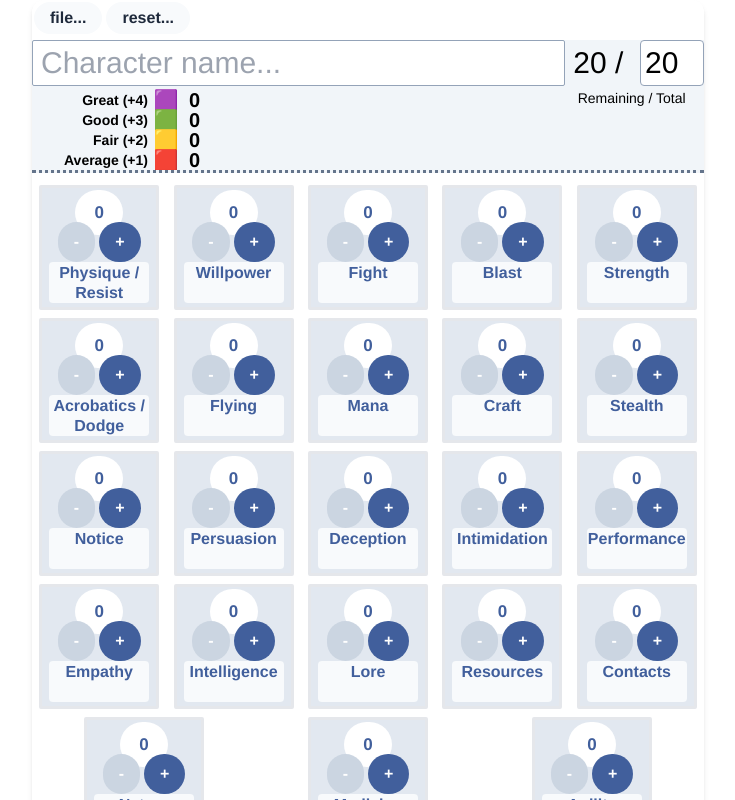
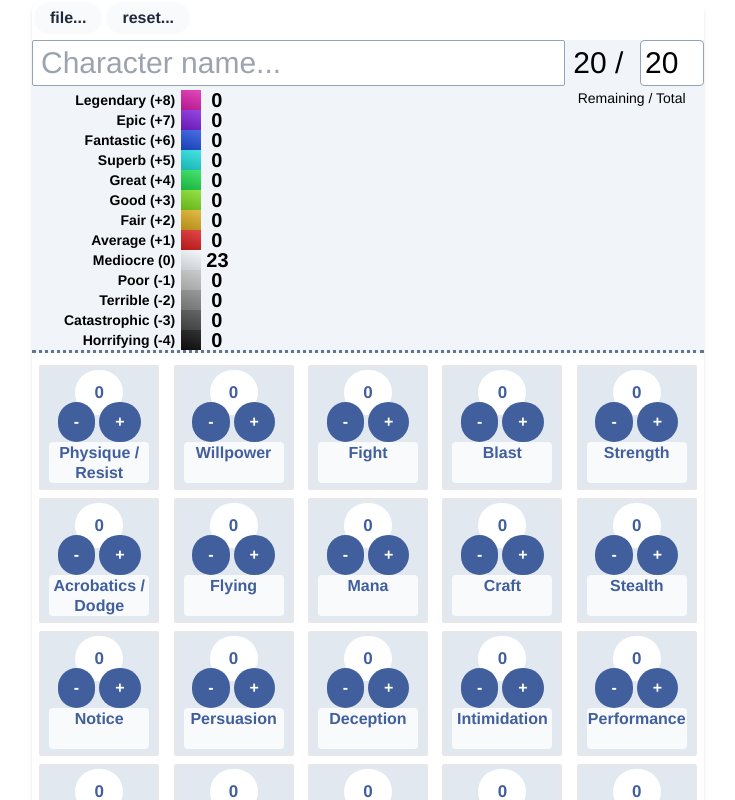
Before and after one commit to johncarmack1984/toh-skill-builder, a Vue app: page / in a window 1280 px wide. Shown: the top 800 px of the page, without its empty margins (272-1007 px from the left). Built offline with nearby package versions, Linux system fonts and the light colour scheme.

Commit message:
fate template color generation

```diff
--- a/package.json
+++ b/package.json
@@ -19,6 +19,8 @@
     "@vueuse/core": "^8.2.0",
     "husky": "^7.0.4",
     "lint-staged": "^12.3.7",
+    "lodash": "^4.17.21",
+    "lodash.range": "^3.2.0",
     "node": "^17.7.2",
     "pinia": "^2.0.11",
     "vue": "^3.2.31",
--- a/src/components/TheSkillPyramid.vue
+++ b/src/components/TheSkillPyramid.vue
@@ -5,12 +5,65 @@ import { tohSkillBuilderStore } from "@/stores/tohSkillBuilder";
 
 const store = tohSkillBuilderStore();
 
+/*
+
+
+
+*/
+
 const legend = [
+  { level: 8, label: "Legendary", symbol: "🟪" },
+  { level: 7, label: "Epic", symbol: "🟦" },
+  { level: 6, label: "Fantastic", symbol: "🟩" },
+  { level: 5, label: "Superb", symbol: "🟨" },
   { level: 4, label: "Great", symbol: "🟪" },
-  { level: 3, label: "Good", symbol: "🟩" },
-  { level: 2, label: "Fair", symbol: "🟨" },
-  { level: 1, label: "Average", symbol: "🟥" },
+  { level: 3, label: "Good", symbol: "🟥" },
+  { level: 2, label: "Fair", symbol: "🟫" },
+  { level: 1, label: "Average", symbol: "🟫" },
+  { level: 0, label: "Mediocre", symbol: "" },
+  { level: -1, label: "Poor", symbol: "🟥" },
+  { level: -2, label: "Terrible", symbol: "🟥" },
+  { level: -3, label: "Catastrophic", symbol: "🟥" },
+  { level: -4, label: "Horrifying", symbol: "🟥" },
 ];
+
+console.log(legend.filter((level) => level.level > 0).length);
+
+const hues = legend.map((level, index) => {
+  if (level.level > 0) {
+    let plus = legend.filter((level) => level.level > 0);
+    let angle = (360 / plus.length) * index;
+    if (angle > 360) {
+      angle = angle - 360;
+    }
+    return `hsl(${angle},90%,45%,0.75)`;
+  }
+  if (level.level === 0) {
+    console.log(index);
+    return `hsl(210,39%,96%,0.78)`;
+  }
+  if (level.level < 0) {
+    let subZero = legend.filter((level) => level.level < 0);
+    let lum = ((100 / subZero.length) * (index - 8) - 100) * -1;
+    return `hsl(0,0%,${lum}%,0.8)`;
+  }
+});
+
+/*const hues2 = legend.filter((level) => level.level > 0);*/
+
+let splice = hues.splice(8, 5);
+
+//console.log(splice);
+
+hues.reverse();
+
+hues.push(...splice);
+
+console.log(hues);
+
+defineExpose({ legend });
+
+//const
 
 const squares = computed(() => {
   return legend.map((level) => {
@@ -34,11 +87,14 @@ const squares = computed(() => {
         class="flex flex-row flex-nowrap justify-end leading-none font-bold items-center"
       >
         <span class="text-sm leading-none">{{
-          `${level.label} (+${level.level})`
+          `${level.label} (${level.level > 0 ? "+" : ""}${level.level})`
         }}</span
-        >&nbsp;{{ level.symbol }}&nbsp;<span class="w-4">{{
-          squares[index]
-        }}</span>
+        >&nbsp;
+        <!--{{ level.symbol }}-->
+        <svg>
+          <rect :style="`fill: ${hues[index]};`" />
+        </svg>
+        &nbsp;<span class="w-4">{{ squares[index] }}</span>
       </div>
     </div>
 
@@ -60,3 +116,20 @@ const squares = computed(() => {
     </div>
   </div>
 </template>
+
+<style scoped>
+svg {
+  background-image: linear-gradient(
+    20deg,
+    hsl(0, 0%, 0%, 0.75) 0%,
+    hsl(0, 100%, 100%, 1) 100%
+  );
+  width: 1.25rem;
+  height: 1.25rem;
+}
+
+rect {
+  width: 1.25rem;
+  height: 1.25rem;
+}
+</style>
--- a/src/views/TheSkillBuilder.vue
+++ b/src/views/TheSkillBuilder.vue
@@ -3,14 +3,22 @@ import TheCharacter from "../components/TheCharacter.vue";
 import TheSkillPyramid from "../components/TheSkillPyramid.vue";
 import { tohSkillBuilderStore } from "../stores/tohSkillBuilder";
 import { migrationRun } from "@/stores/util/migration-run";
+import _ from "lodash";
 
 const store = tohSkillBuilderStore();
+migrationRun(store);
+
 const averageClass = "border-red";
 const fairClass = "border-yellow";
 const goodClass = "border-green";
 const greatClass = "border-purple";
+//['red','orange','yellow','green','cyan','blue','purple']
 
-migrationRun(store);
+/*
+for (let i in _.range(0,256)) {
+  console.log(i);
+}
+*/
 </script>
 
 <template>
@@ -46,14 +54,14 @@ migrationRun(store);
         </div>
         <button
           @click="skill.value--"
-          :disabled="skill.value < 1"
+          :disabled="skill.value < -3"
           class="z-30 text-[16px] font-black bg-blue-dark hover:bg-blue-light rounded-full px-[16px] sm:px-[16px] py-[8px] sm:py-[8px] mx-[2px] sm:mx-[2px] mb-[2px] mt-[-12px] text-white focus:ring-2 ring-blue-light disabled:bg-slate-300"
         >
           -
         </button>
         <button
           @click="skill.value++"
-          :disabled="skill.value > 3 || store.remainingPoints <= 0"
+          :disabled="skill.value > 7 || store.remainingPoints <= 0"
           class="z-30 text-[16px] font-black bg-blue-dark hover:bg-blue-light rounded-full px-[16px] sm:px-[16px] py-[8px] sm:py-[8px] mx-[2px] sm:mx-[2px] mb-[2px] mt-[-12px] text-white focus:ring-2 ring-blue-light disabled:bg-slate-300"
         >
           +
--- a/tailwind.config.js
+++ b/tailwind.config.js
@@ -10,8 +10,11 @@ module.exports = {
       colors: {
         red: "#D42011",
         "red-light": "#F26D61",
+        orange: "1CE358",
         yellow: "#FED73B",
         green: "#00B101",
+        cyan: "#11C5D4",
+        blue: "8211D4",
         purple: "#C049FF",
         "blue-light": "#7891D2",
         "blue-dark": "#415F9C",
```
Also changed, not shown: 2 other files (tests, documents, lock files or other folders).
